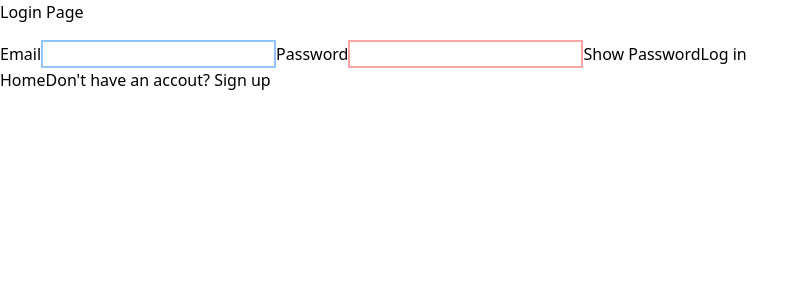
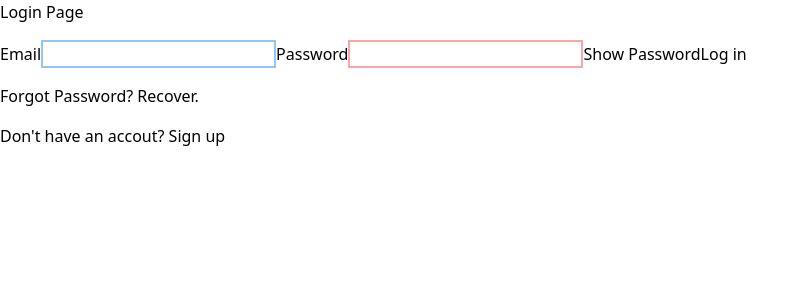
Before and after one commit to Jacksonwrk3/wisper, a Next.js app: page /authflow/login in a window 1280 px wide. Shown: the top 300 px of the page, without its empty margins (0-808 px from the left). Built offline with nearby package versions, Linux system fonts and the light colour scheme; no server answers.

Commit message:
Changed typo in forgot password.

```diff
--- a/src/app/(auth)/authflow/login/page.tsx
+++ b/src/app/(auth)/authflow/login/page.tsx
@@ -94,8 +94,10 @@ const Login = () => {
         </button>
         <button type="submit">Log in </button>
       </form>
-      <Link href="/password-recovery">Home</Link>
-      <Link href="/signup">Don't have an accout? Sign up</Link>
+      <div className="flex flex-col space-y-4">
+        <Link href="/password-recovery">Forgot Password? Recover.</Link>
+        <Link href="/signup">Don't have an accout? Sign up</Link>
+      </div>
     </div>
   );
 };
--- a/src/app/(auth)/authflow/profile/password-recovery/page.tsx
+++ b/src/app/(auth)/authflow/profile/password-recovery/page.tsx
@@ -1,3 +1,4 @@
+"use client";
 import { isValidEmail } from "../../../../../../util/form-validation/index";
 import { useState, useRef } from "react";
 import { recoverPassword } from "@/actions/index";
```
